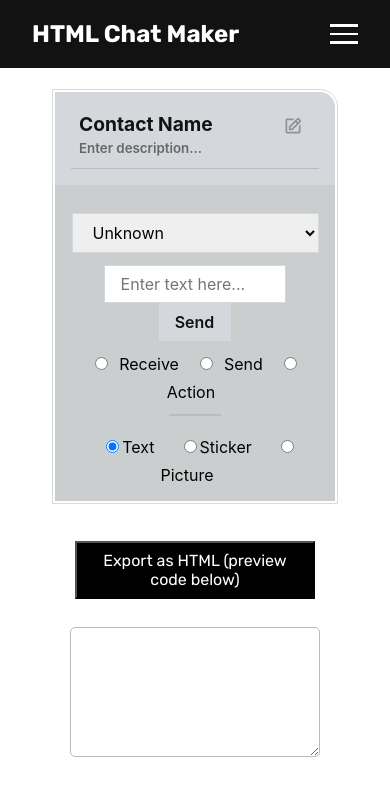
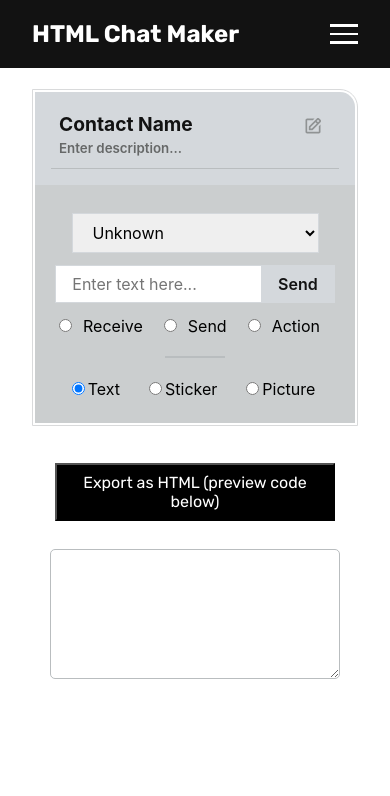
Before and after one commit to qriechan/html-chat-maker, a React (Vite) app: page /hsr in a window 390 px wide. Shown: the top 796 px of the page. Built offline with nearby package versions, Linux system fonts and the light colour scheme.

Commit message:
vhanged display width

```diff
--- a/src/css/main.css
+++ b/src/css/main.css
@@ -717,13 +717,13 @@ label {
     margin: 0;
   }
   .export-container {
-    width: 15rem;
+    width: 17.5rem;
   }
   .ios-phone, .hsr-phone {
-    max-width: 15rem;
+    max-width: 17.5rem;
   }
   .ios-header, .header {
-    min-width: 15rem;
+    min-width: 17.5rem;
   }
   nav {
     flex-direction: column;
--- a/src/css/main.scss
+++ b/src/css/main.scss
@@ -2,7 +2,7 @@
 
 //width-heights
 $main-width: 21.875rem;                 //device-width
-$sub-width: 15rem;                 //device-width
+$sub-width: 17.5rem;                 //device-width
 // $main-width: 350px;                  //device-width
 $main-padding: 1rem;                    //padding-size
 $big-padding: 2rem;                     //larger-padding-size
```
Also changed, not shown: 1 other file (tests, documents, lock files or other folders).
